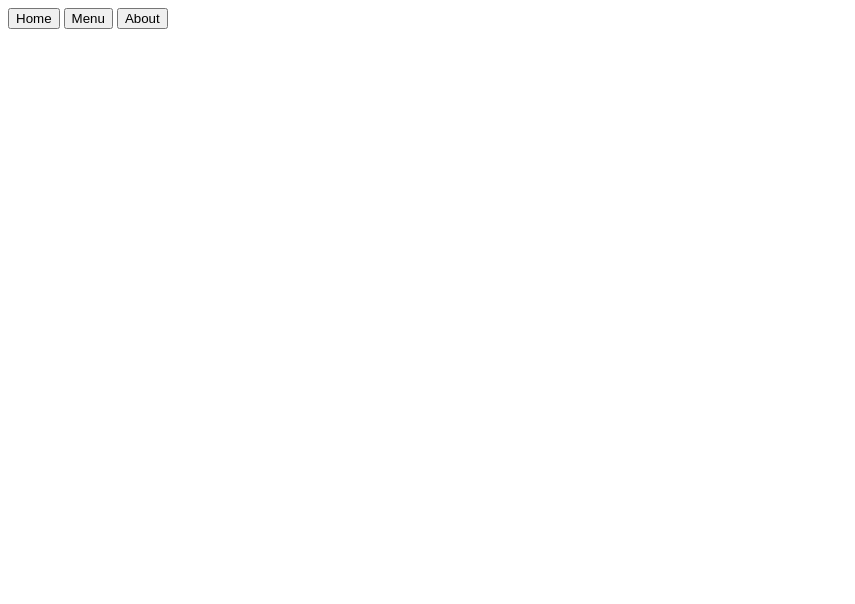
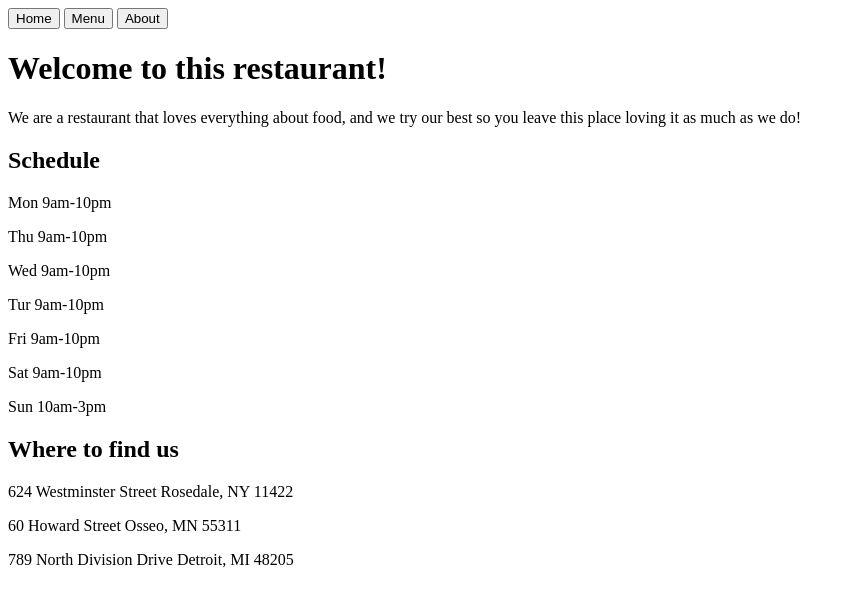
Before and after one commit to Romte1/restaurant-page, a website built with webpack: page dist/index.html in a window 1280 px wide. Shown: the whole page, without its empty margins (0-855 px from the left). Built offline with nearby package versions, Linux system fonts and the light colour scheme.

Commit message:
Added the main menu for the restaurant, no styles added yet, just html coding

```diff
--- a/dist/index.html
+++ b/dist/index.html
@@ -15,7 +15,32 @@
         </nav>
     </header>
     <div id="content">
+        <div class="container-head">
+            <h1> Welcome to this restaurant!</h1>
+        </div>
 
+        <div class="container-body">
+            <p>We are a restaurant that loves everything about food, and we try our best so you leave this place loving it as much as we do!</p>
+
+            <h2>Schedule</h2>
+            <p>Mon 9am-10pm</p>
+            <p>Thu 9am-10pm</p>
+            <p>Wed 9am-10pm</p>
+            <p>Tur 9am-10pm</p>
+            <p>Fri 9am-10pm</p>
+            <p>Sat 9am-10pm</p>
+            <p>Sun 10am-3pm</p>
+
+            <h2>Where to find us</h2>
+            <p>624 Westminster Street
+                Rosedale, NY 11422</p>
+            <p>60 Howard Street
+                Osseo, MN 55311</p>
+
+            <p>789 North Division Drive
+                Detroit, MI 48205</p>
+
+        </div>
     </div>
 
 </body>
```
